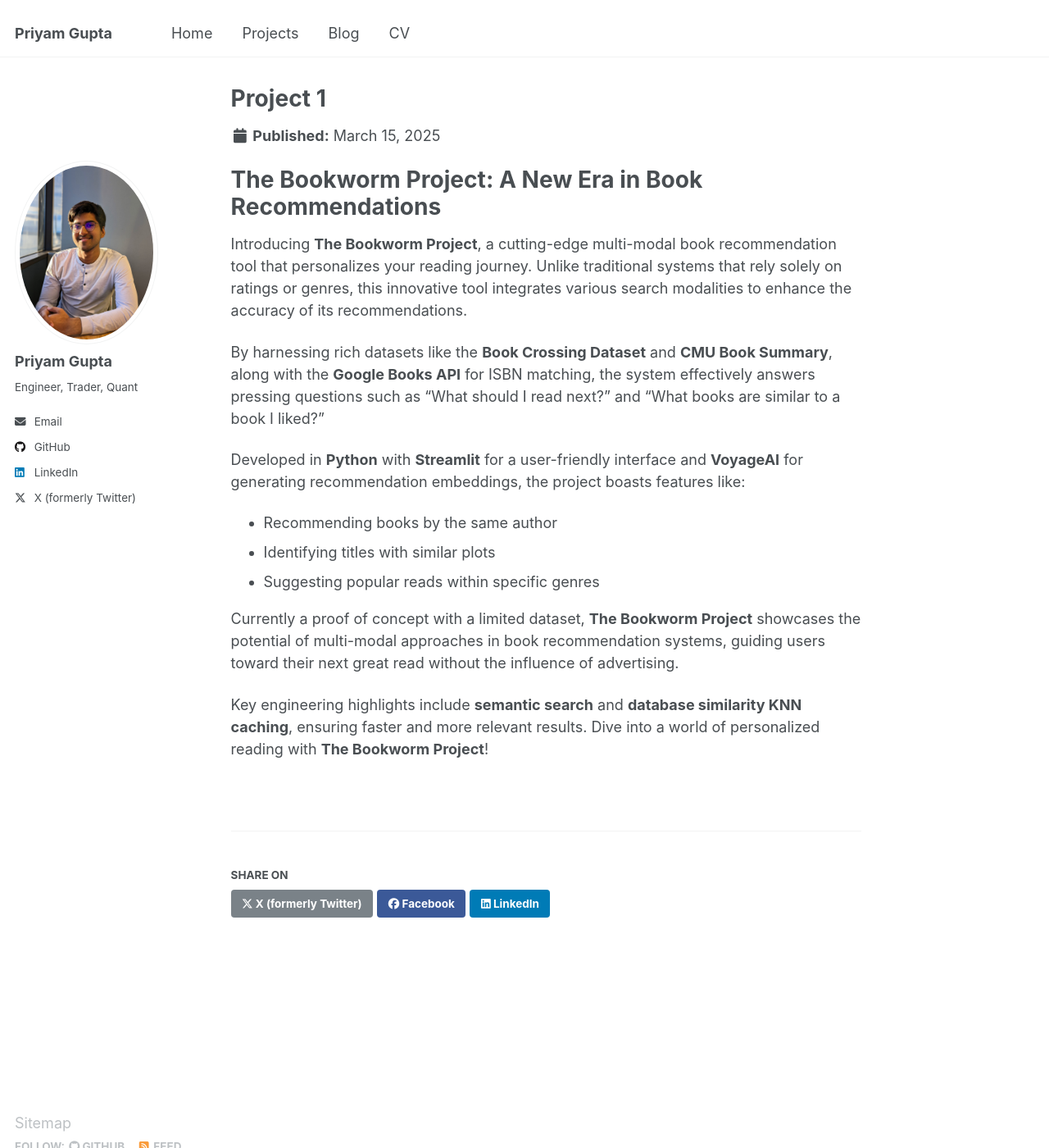
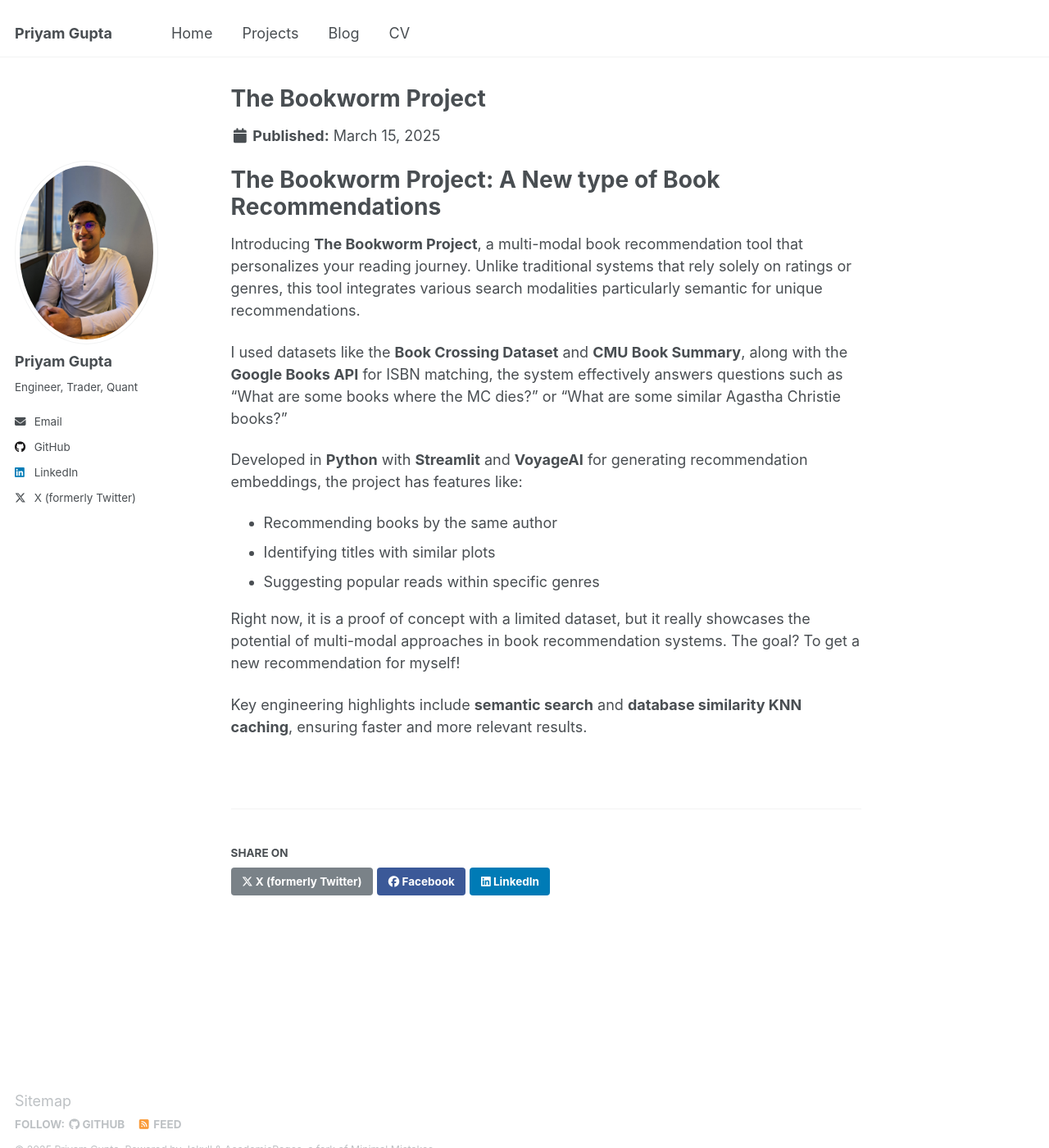
Before and after one commit to ProPriyam/ProPriyam.github.io, a Jekyll site: the page built from _projects/portfolio-1.md, in a window 1280 px wide and 1400 px high. Shown: the whole window at 82% size. Built offline with Jekyll 4.4.1, drawn with Linux system fonts in a browser that asks for light colours.

Commit message:
project 1 update

```diff
--- a/_projects/portfolio-1.md
+++ b/_projects/portfolio-1.md
@@ -1,21 +1,21 @@
 ---
-title: "Project 1"
-excerpt: "Short description of project 1<br/><img src='/images/Project_1_image.png'>"
+title: "The Bookworm Project"
+excerpt: "A personalized multi-modal book recommendation tool. <br/><img src='/images/Project_1_image.png'>"
 collection: projects
 ---
 
-# The Bookworm Project: A New Era in Book Recommendations
+# The Bookworm Project: A New type of Book Recommendations
 
-Introducing **The Bookworm Project**, a cutting-edge multi-modal book recommendation tool that personalizes your reading journey. Unlike traditional systems that rely solely on ratings or genres, this innovative tool integrates various search modalities to enhance the accuracy of its recommendations.
+Introducing **The Bookworm Project**, a multi-modal book recommendation tool that personalizes your reading journey. Unlike traditional systems that rely solely on ratings or genres, this tool integrates various search modalities particularly semantic for unique recommendations.
 
-By harnessing rich datasets like the **Book Crossing Dataset** and **CMU Book Summary**, along with the **Google Books API** for ISBN matching, the system effectively answers pressing questions such as "What should I read next?" and "What books are similar to a book I liked?"
+I used datasets like the **Book Crossing Dataset** and **CMU Book Summary**, along with the **Google Books API** for ISBN matching, the system effectively answers questions such as "What are some books where the MC dies?" or "What are some similar Agastha Christie books?"
 
-Developed in **Python** with **Streamlit** for a user-friendly interface and **VoyageAI** for generating recommendation embeddings, the project boasts features like:
+Developed in **Python** with **Streamlit** and **VoyageAI** for generating recommendation embeddings, the project has features like:
 
 - Recommending books by the same author
 - Identifying titles with similar plots
 - Suggesting popular reads within specific genres
 
-Currently a proof of concept with a limited dataset, **The Bookworm Project** showcases the potential of multi-modal approaches in book recommendation systems, guiding users toward their next great read without the influence of advertising.
+Right now, it is a proof of concept with a limited dataset, but it really showcases the potential of multi-modal approaches in book recommendation systems. The goal? To get a new recommendation for myself!
 
-Key engineering highlights include **semantic search** and **database similarity KNN caching**, ensuring faster and more relevant results. Dive into a world of personalized reading with **The Bookworm Project**!
+Key engineering highlights include **semantic search** and **database similarity KNN caching**, ensuring faster and more relevant results.
```
